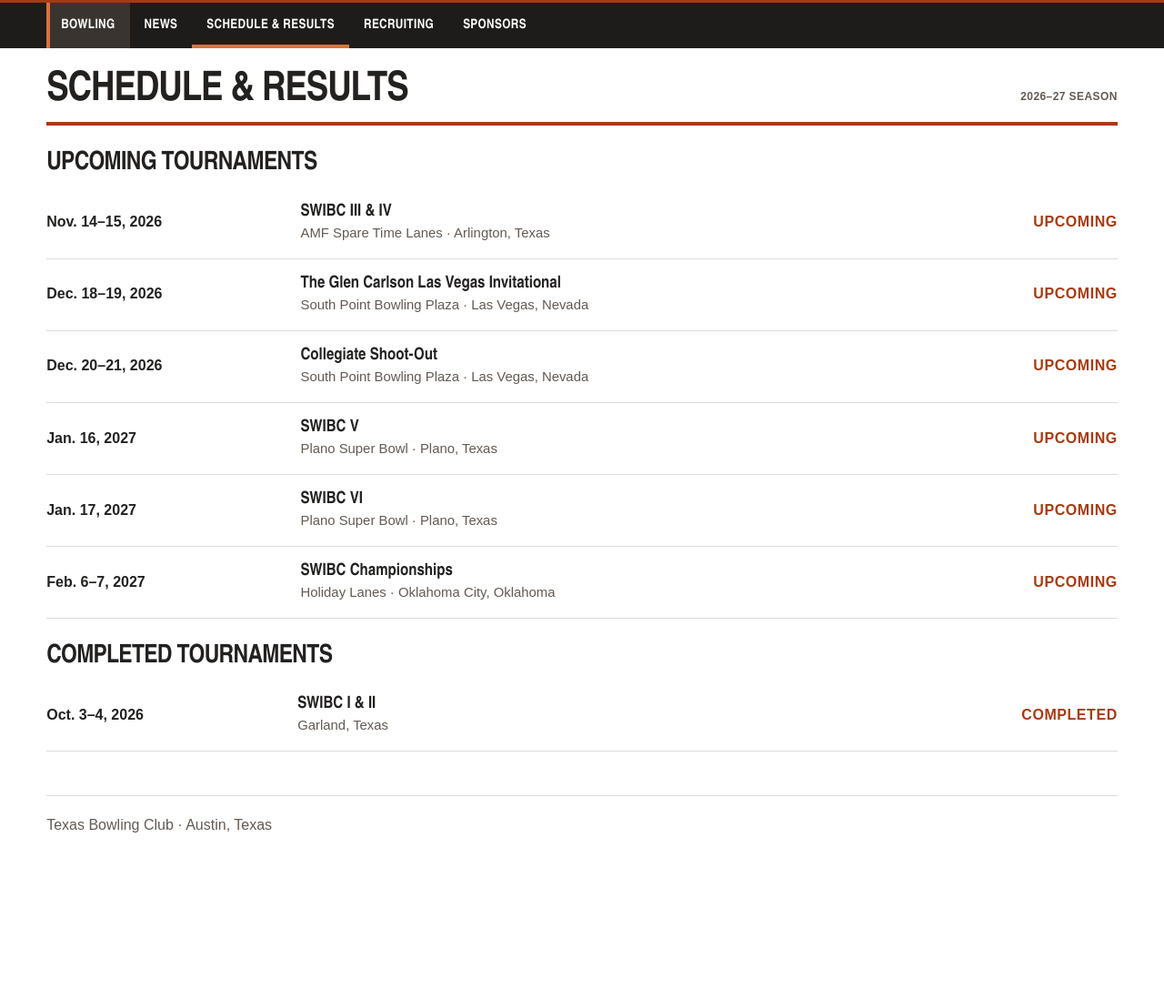
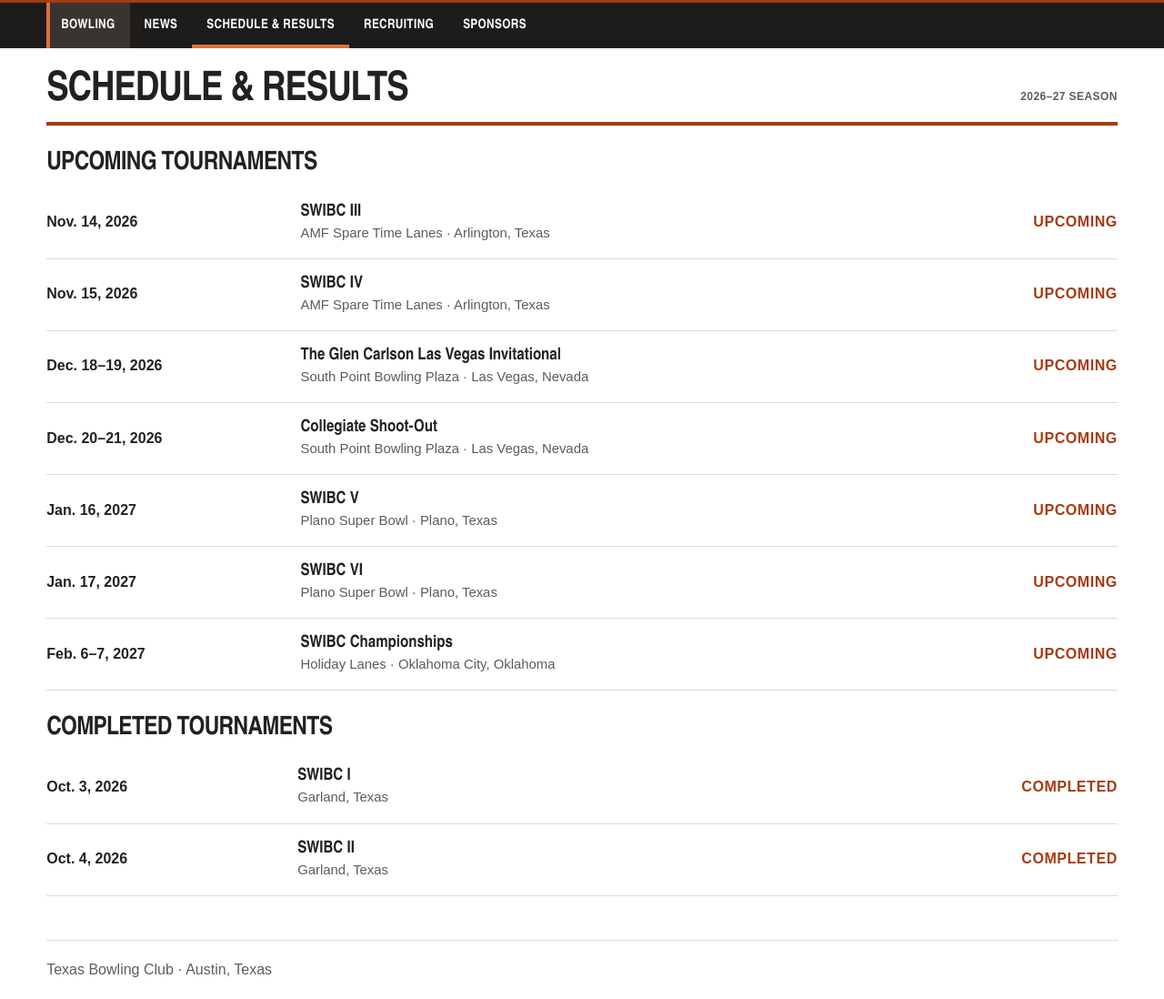
Before and after one commit to texasbowlingclub/texas-bowling-club, a plain HTML site: page schedule.html in a window 1280 px wide. Shown: the part 85-1183 px from the top of the page at 91% size. Before the commit the page ends 1025 px from the top, so only its background shows below. Drawn offline with Linux system fonts and the light colour scheme.

Commit message:
Update schedule.html
Updating the scheudle and results

```diff
--- a/schedule.html
+++ b/schedule.html
@@ -1,24 +1,131 @@
 <!doctype html>
 <html lang="en">
+<head>
   <meta charset="utf-8">
-<meta name="viewport" content="width=device-width,initial-scale=1">
+  <meta name="viewport" content="width=device-width, initial-scale=1">
   <title>Schedule &amp; Results | Texas Bowling Club</title>
   <meta name="description" content="Tournament schedule and results for Texas Bowling Club’s 2026–27 season.">
   <link rel="stylesheet" href="athletics.css">
-<header class="masthead"><div class="shell brand"><img src="logo-mark.webp" alt=""><div><strong>Texas Bowling Club</strong><span>UT Austin · Collegiate Bowling</span></div></div></header>
-<div class="nav-band"><nav class="shell" aria-label="Main"><a class="sport" href="index.html">Bowling</a><a href="news.html">News</a><a href="schedule.html" aria-current="page">Schedule &amp; Results</a><a href="recruiting.html">Recruiting</a><a href="sponsors.html">Sponsors</a></nav></div>
+</head>
+<body>
+  <header class="masthead">
+    <div class="shell brand">
+      <img src="logo-mark.webp" alt="">
+      <div>
+        <strong>Texas Bowling Club</strong>
+        <span>UT Austin · Collegiate Bowling</span>
+      </div>
+    </div>
+  </header>
+
+  <div class="nav-band">
+    <nav class="shell" aria-label="Main">
+      <a class="sport" href="index.html">Bowling</a>
+      <a href="news.html">News</a>
+      <a href="schedule.html" aria-current="page">Schedule &amp; Results</a>
+      <a href="recruiting.html">Recruiting</a>
+      <a href="sponsors.html">Sponsors</a>
+    </nav>
+  </div>
+
   <main class="shell content">
-<div class="section-title"><h1>Schedule &amp; Results</h1><span>2026–27 season</span></div>
-<section class="schedule-group" aria-labelledby="upcoming"><h2 id="upcoming">Upcoming Tournaments</h2>
-<article class="event" id="arlington"><strong>Nov. 14–15, 2026</strong><div><h3>SWIBC III &amp; IV</h3><p>AMF Spare Time Lanes · Arlington, Texas</p></div><span class="tag">Upcoming</span></article>
-<article class="event" id="glen-carlson"><strong>Dec. 18–19, 2026</strong><div><h3>The Glen Carlson Las Vegas Invitational</h3><p>South Point Bowling Plaza · Las Vegas, Nevada</p></div><span class="tag">Upcoming</span></article>
-<article class="event" id="shoot-out"><strong>Dec. 20–21, 2026</strong><div><h3>Collegiate Shoot-Out</h3><p>South Point Bowling Plaza · Las Vegas, Nevada</p></div><span class="tag">Upcoming</span></article>
-<article class="event" id="swibc-v"><strong>Jan. 16, 2027</strong><div><h3>SWIBC V</h3><p>Plano Super Bowl · Plano, Texas</p></div><span class="tag">Upcoming</span></article>
-<article class="event" id="swibc-vi"><strong>Jan. 17, 2027</strong><div><h3>SWIBC VI</h3><p>Plano Super Bowl · Plano, Texas</p></div><span class="tag">Upcoming</span></article>
-<article class="event" id="championships"><strong>Feb. 6–7, 2027</strong><div><h3>SWIBC Championships</h3><p>Holiday Lanes · Oklahoma City, Oklahoma</p></div><span class="tag">Upcoming</span></article>
+    <div class="section-title">
+      <h1>Schedule &amp; Results</h1>
+      <span>2026–27 season</span>
+    </div>
+
+    <section class="schedule-group" aria-labelledby="upcoming">
+      <h2 id="upcoming">Upcoming Tournaments</h2>
+
+      <article class="event" id="arlington">
+        <strong>Nov. 14, 2026</strong>
+        <div>
+          <h3>SWIBC III</h3>
+          <p>AMF Spare Time Lanes · Arlington, Texas</p>
+        </div>
+        <span class="tag">Upcoming</span>
+      </article>
+
+      <article class="event" id="swibc-iv">
+        <strong>Nov. 15, 2026</strong>
+        <div>
+          <h3>SWIBC IV</h3>
+          <p>AMF Spare Time Lanes · Arlington, Texas</p>
+        </div>
+        <span class="tag">Upcoming</span>
+      </article>
+
+      <article class="event" id="glen-carlson">
+        <strong>Dec. 18–19, 2026</strong>
+        <div>
+          <h3>The Glen Carlson Las Vegas Invitational</h3>
+          <p>South Point Bowling Plaza · Las Vegas, Nevada</p>
+        </div>
+        <span class="tag">Upcoming</span>
+      </article>
+
+      <article class="event" id="shoot-out">
+        <strong>Dec. 20–21, 2026</strong>
+        <div>
+          <h3>Collegiate Shoot-Out</h3>
+          <p>South Point Bowling Plaza · Las Vegas, Nevada</p>
+        </div>
+        <span class="tag">Upcoming</span>
+      </article>
+
+      <article class="event" id="swibc-v">
+        <strong>Jan. 16, 2027</strong>
+        <div>
+          <h3>SWIBC V</h3>
+          <p>Plano Super Bowl · Plano, Texas</p>
+        </div>
+        <span class="tag">Upcoming</span>
+      </article>
+
+      <article class="event" id="swibc-vi">
+        <strong>Jan. 17, 2027</strong>
+        <div>
+          <h3>SWIBC VI</h3>
+          <p>Plano Super Bowl · Plano, Texas</p>
+        </div>
+        <span class="tag">Upcoming</span>
+      </article>
+
+      <article class="event" id="championships">
+        <strong>Feb. 6–7, 2027</strong>
+        <div>
+          <h3>SWIBC Championships</h3>
+          <p>Holiday Lanes · Oklahoma City, Oklahoma</p>
+        </div>
+        <span class="tag">Upcoming</span>
+      </article>
     </section>
-<section class="schedule-group" aria-labelledby="completed"><h2 id="completed">Completed Tournaments</h2>
-<article class="event" id="garland"><strong>Oct. 3–4, 2026</strong><div><h3>SWIBC I &amp; II</h3><p>Garland, Texas</p></div><span class="tag">Completed</span></article>
+
+    <section class="schedule-group" aria-labelledby="completed">
+      <h2 id="completed">Completed Tournaments</h2>
+
+      <article class="event" id="garland">
+        <strong>Oct. 3, 2026</strong>
+        <div>
+          <h3>SWIBC I</h3>
+          <p>Garland, Texas</p>
+        </div>
+        <span class="tag">Completed</span>
+      </article>
+
+      <article class="event" id="swibc-ii">
+        <strong>Oct. 4, 2026</strong>
+        <div>
+          <h3>SWIBC II</h3>
+          <p>Garland, Texas</p>
+        </div>
+        <span class="tag">Completed</span>
+      </article>
     </section>
-</main><footer class="shell">Texas Bowling Club · Austin, Texas</footer>
+  </main>
+
+  <footer class="shell">
+    Texas Bowling Club · Austin, Texas
+  </footer>
+</body>
 </html>
```
Lines whose indentation alone changed are shown as unchanged.
